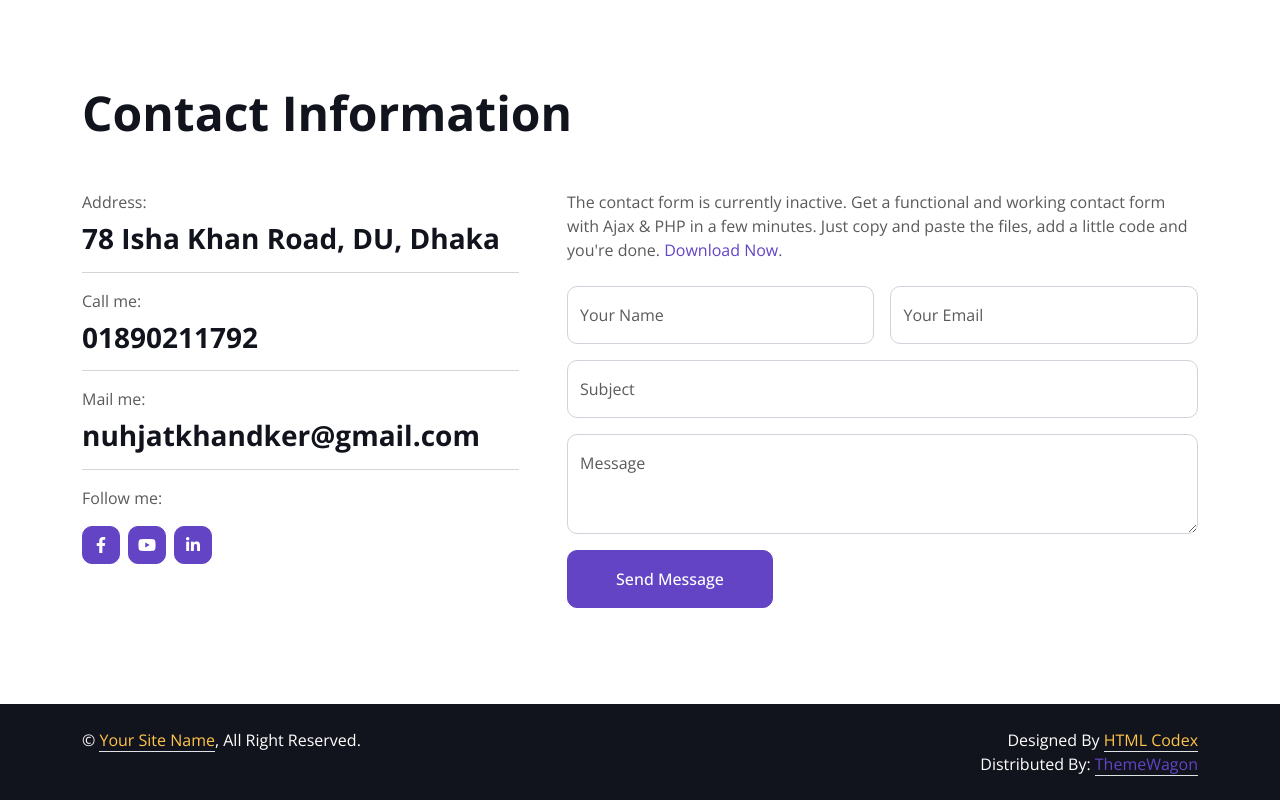
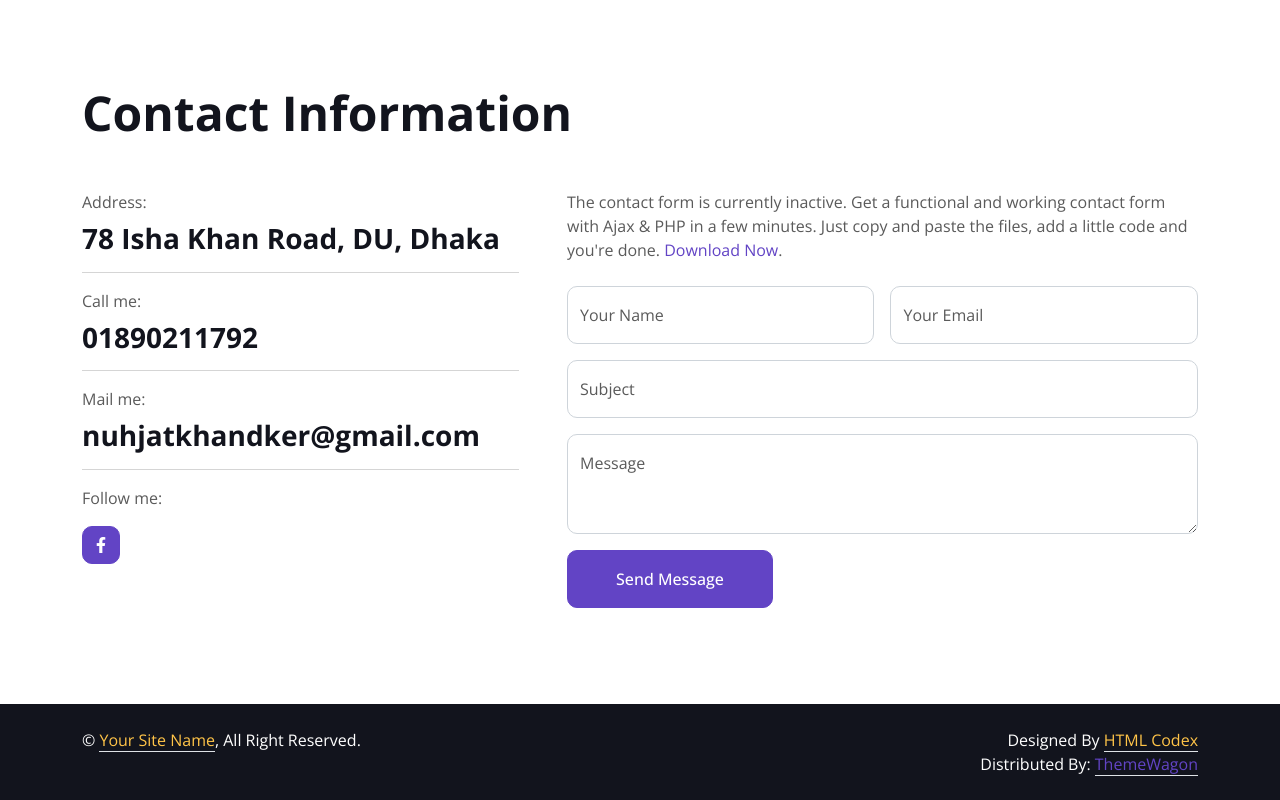
Before and after one commit to nujhat1125/Nujhat, a plain HTML site: page index.html in a window 1280 px wide. Shown: the part 3802-4602 px from the top of the page. Drawn offline with nearby package versions, Linux system fonts and the light colour scheme; animation ran at ten frames a second.

Commit message:
Update index.html

```diff
--- a/index.html
+++ b/index.html
@@ -454,9 +454,7 @@
                     <p class="mb-2">Follow me:</p>
                     <div class="d-flex pt-2">
                          <a class="btn btn-square btn-primary me-2" href="https://www.facebook.com/nujhat.khandoker"><i class="fab fa-facebook-f"></i></a>
-                        <a class="btn btn-square btn-primary me-2" href=""><i class="fab fa-youtube"></i></a>
-                        <a class="btn btn-square btn-primary me-2" href=""><i class="fab fa-linkedin-in"></i></a>
-                    </div>
+                     </div>
                 </div>
                 <div class="col-lg-7 col-md-6 wow fadeInUp" data-wow-delay="0.5s">
                     <p class="mb-4">The contact form is currently inactive. Get a functional and working contact form with Ajax & PHP in a few minutes. Just copy and paste the files, add a little code and you're done. <a href="https://htmlcodex.com/contact-form">Download Now</a>.</p>
```
